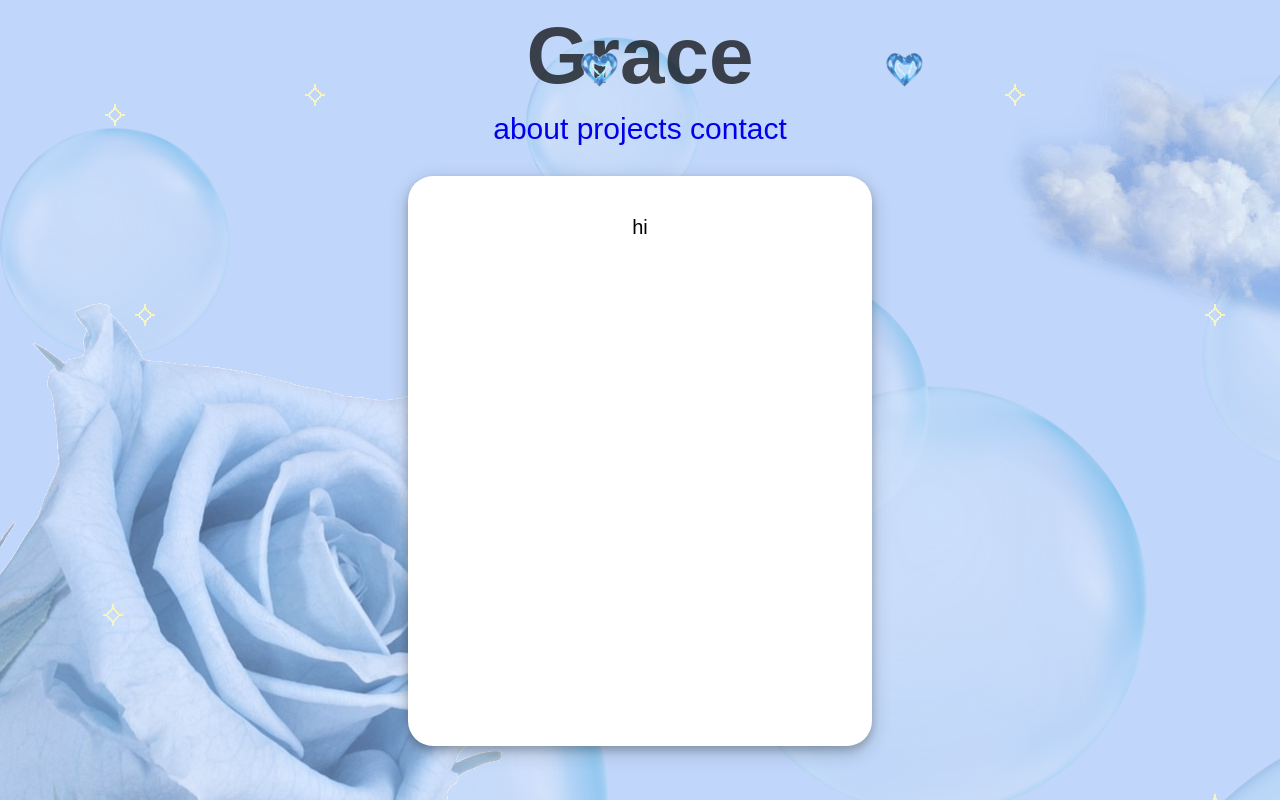
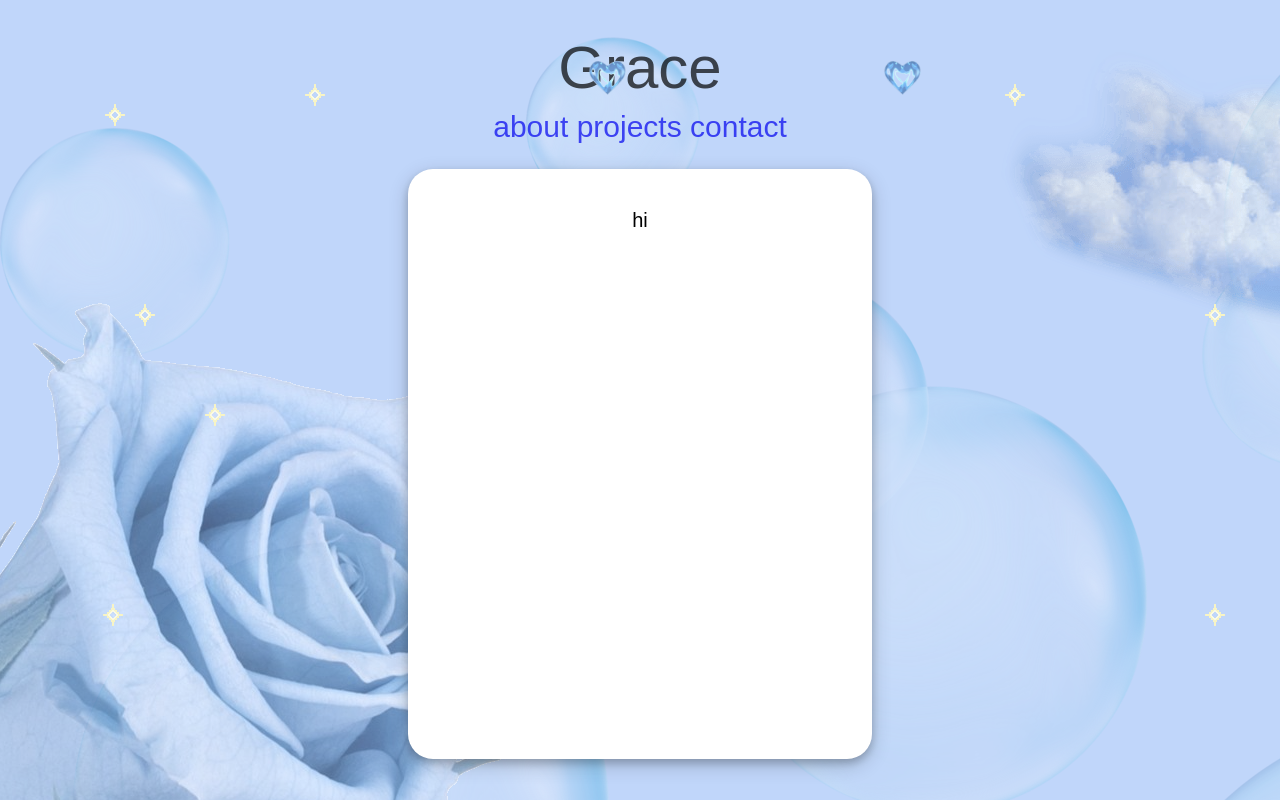
Before and after one commit to graceliuu/graceliuu.github.io, a plain HTML site: page index.html in a window 1280 px wide. Drawn offline with Linux system fonts and the light colour scheme; a web font is replaced by a local one.

Commit message:
positioning changes

```diff
--- a/index.html
+++ b/index.html
@@ -7,28 +7,30 @@
 </head>
 
 <body>
-    <h1>Grace</h1>
-    <img id="spark1" src="img/sparkle1.gif" alt="sparkle" >
-    <img id="spark2" src="img/sparkle1.gif" alt="sparkle" >
-    <img id="spark3" src="img/sparkle1.gif" alt="sparkle" >
-    <img id="spark4" src="img/sparkle1.gif" alt="sparkle" >
-    <img id="spark5" src="img/sparkle1.gif" alt="sparkle" >
-    <img id="spark6" src="img/sparkle1.gif" alt="sparkle" >
-    <img id="spark7" src="img/sparkle1.gif" alt="sparkle" >
-    <img id="spark8" src="img/sparkle1.gif" alt="sparkle" >
-    <img id="spark9" src="img/sparkle1.gif" alt="sparkle" >
-    <img id="spark10" src="img/sparkle1.gif" alt="sparkle" >
-    <img id="spark11" src="img/sparkle1.gif" alt="sparkle" >
+    <img id="spark1" src="img/sparkle-2.gif" alt="sparkle" >
+    <img id="spark2" src="img/sparkle-2.gif" alt="sparkle" >
+    <img id="spark3" src="img/sparkle-2.gif" alt="sparkle" >
+    <img id="spark4" src="img/sparkle-2.gif" alt="sparkle" >
+    <img id="spark5" src="img/sparkle-2.gif" alt="sparkle" >
+    <img id="spark6" src="img/sparkle-2.gif" alt="sparkle" >
+    <img id="spark7" src="img/sparkle-2.gif" alt="sparkle" >
+    <img id="spark8" src="img/sparkle-2.gif" alt="sparkle" >
+    <img id="spark9" src="img/sparkle-2.gif" alt="sparkle" >
+    <img id="spark10" src="img/sparkle-2.gif" alt="sparkle" >
+    <img id="spark11" src="img/sparkle-2.gif" alt="sparkle" >
     <img id="bluerose" src="img/bluerose.png" alt="rose" >
     <img id="clouds" src="img/clouds.png" alt="clouds" >
     <img id="bubble" src="img/bubble.webp" alt="balloon" >
-    <img id="heart1" src="img/heart.gif" alt="heart" >
-    <img id="heart2" src="img/heart.gif" alt="heart" >
 
-    <div class="contents">
-        <a style="text-decoration: none;" href="about.html"> about </a>
-        <a style="text-decoration: none;" href="projects.html"> projects </a>
-        <a style="text-decoration: none;" href="contact.html"> contact </a>
+    <div class="header">
+        Grace
+        <img id="heart1" src="img/heart.gif" alt="heart" >
+        <img id="heart2" src="img/heart.gif" alt="heart" >
+        <div class="contents" >
+            <a style="text-decoration: none;" href="about.html"> about </a>
+            <a style="text-decoration: none;" href="projects.html"> projects </a>
+            <a style="text-decoration: none;" href="contact.html"> contact </a>
+        </div>
     </div>
 
     <div class="section">
--- a/style.css
+++ b/style.css
@@ -1,5 +1,5 @@
 * {
-    cursor: url(img/bluecursor.cur), auto;
+    cursor: url(img/purplecursor.cur), auto;
 }
 
 body {
@@ -10,8 +10,7 @@ body {
 
 h1{
     opacity: 70%;
-    margin: 10px;
-    text-align: center;
+    left: 730px;
 }
 
 #spark1 {
@@ -41,7 +40,7 @@ h1{
 }
 #spark6 {
     position: fixed;
-    top: 800px;
+    top: 400px;
     left: 200px;
 }
 #spark7 {
@@ -66,7 +65,7 @@ h1{
 }
 #spark11 {
     position: fixed;
-    top: 790px;
+    top: 600px;
     left: 1200px;
 }
 #bluerose {
@@ -91,25 +90,34 @@ h1{
     z-index: -2;
 }
 #heart1 {
-    position: fixed;
+    position: absolute;
     width: 3%;
-    top: 50px;
+    top: 25px;
     left: 580px;
 }
 #heart2 {
-    position: fixed;
+    position: absolute;
     width: 3%;
-    top: 50px;
-    left: 885px;
+    top: 25px;
+    left: 875px;
 }
 
 .contents {
+    margin: 8px;
     font-size: 30px;
-    text-align: center;
+}
+
+.header {
+    position: relative;
+    width: 100%;
+    top: 25px;
+    opacity: 70%;
+    font-size: 60px;
+    text-align: center
 }
 
 .section{
-    margin-top: 30px;
+    margin-top: 50px;
     margin-right: 400px;
     margin-left: 400px;
     height: 550px;
@@ -117,8 +125,8 @@ h1{
     border-radius: 25px;
     text-align: center;
     box-shadow: 0 4px 8px 0 rgba(0, 0, 0, 0.2), 0 6px 20px 0 rgba(0, 0, 0, 0.19);
-    padding-top: 20px;
     font-size: 20px;
+    padding: 20px;
 }
 
 #sparkle {
```
Also changed, not shown: img/sparkle-2.gif (added), img/sparkle.gif (deleted).
